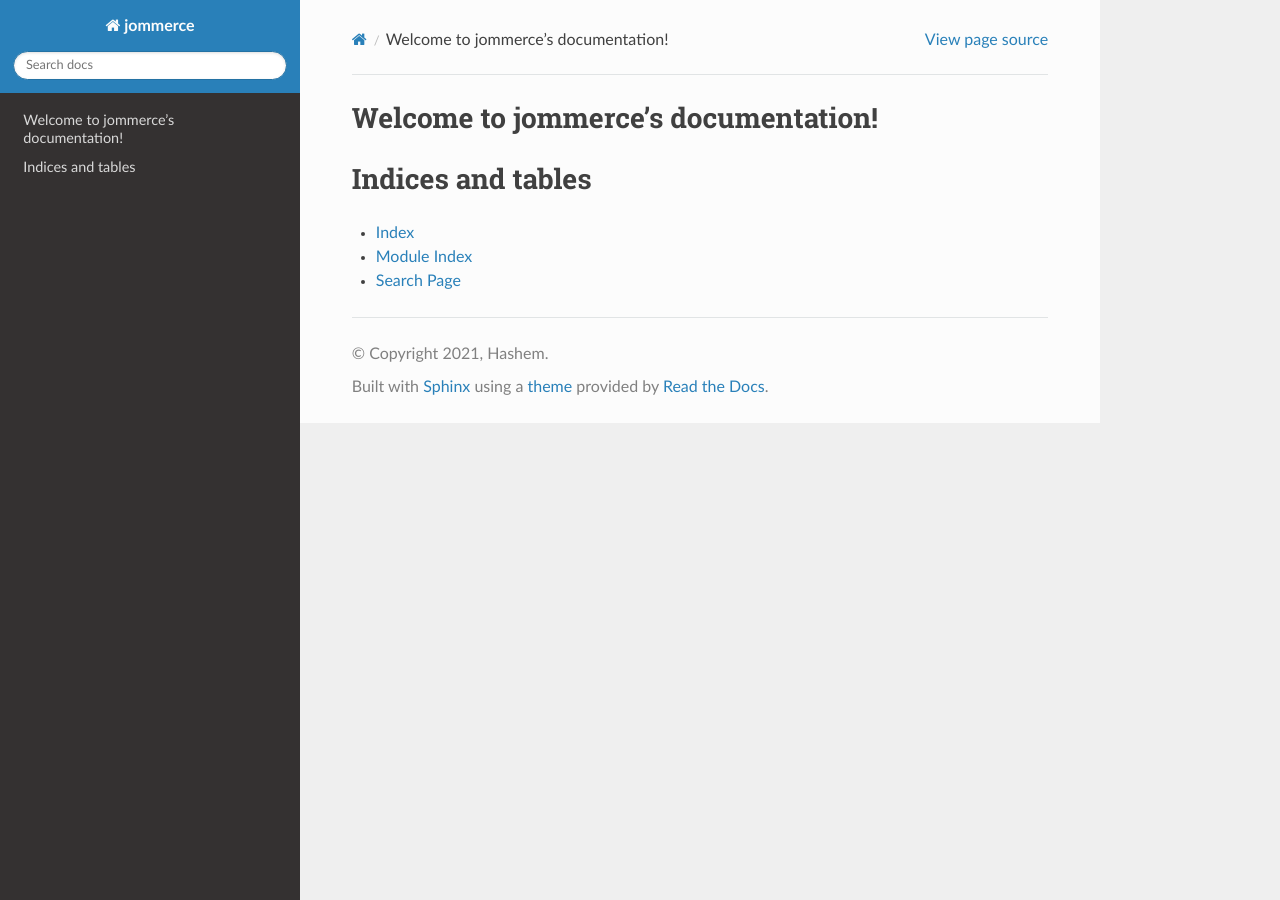
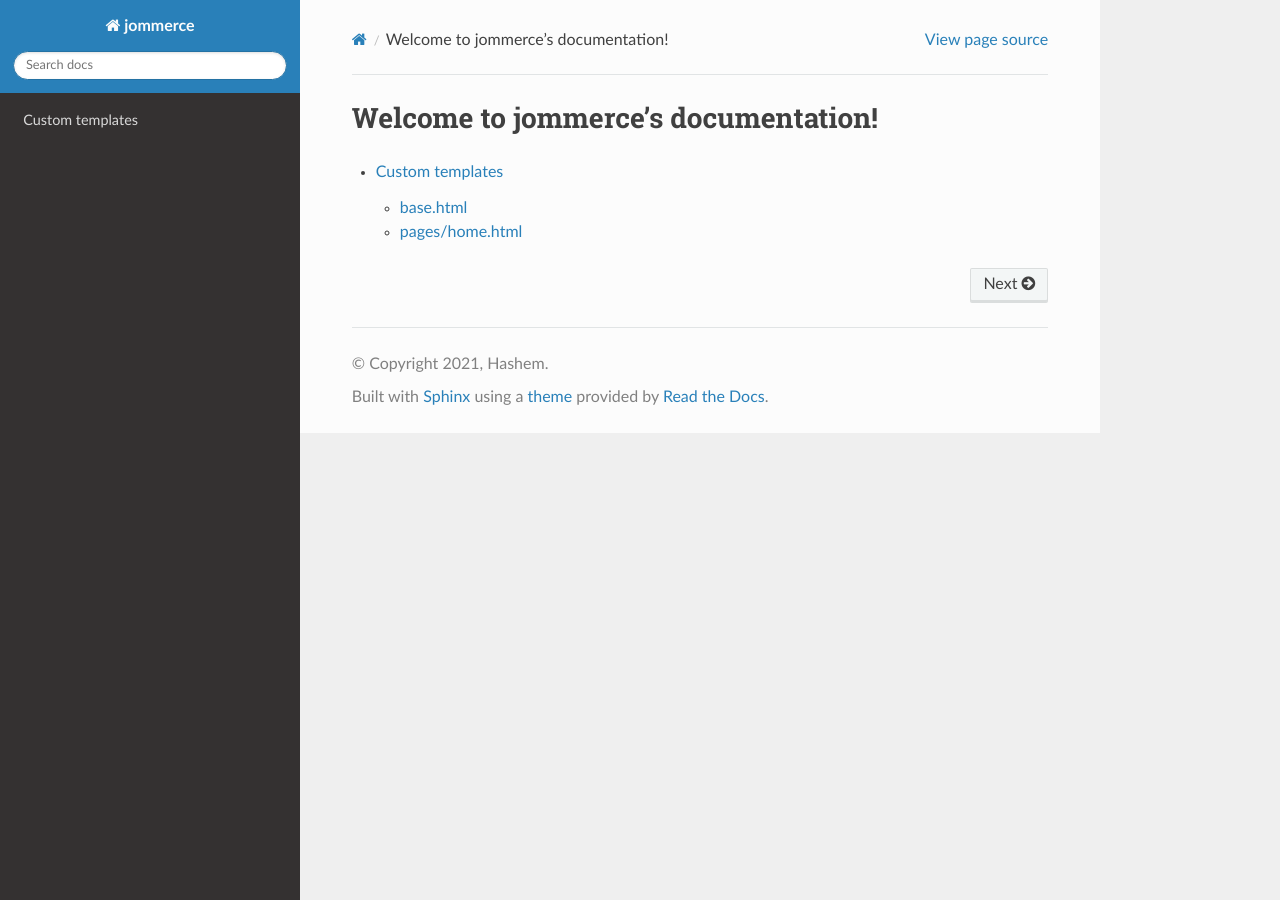
Before and after one commit to jommerce/jommerce, a Sphinx documentation site: the page built from docs/index.rst, in a window 1280 px wide. Built offline with Sphinx 7.4.7 and the Read the Docs theme 2.0.0, drawn with Linux system fonts in a browser that asks for light colours; some of the changed lines change nothing that is shown.

Commit message:
answer 'How to customize templates?'

```diff
--- /dev/null
+++ b/docs/custom_templates.rst
@@ -0,0 +1,40 @@
+================
+Custom templates
+================
+We have listed the path of html files here that you can customize by creating that file in that path,
+and we have explained to each one where it is used?
+
+.. |br| raw:: html
+
+    <br>
+
+base.html
+---------
+
+This is a **base** template and all other templates inherit from this file.
+In this template, code only once and use it everywhere. (**Don't repeat yourself**)
+
+If you want to extend our default base template,
+you can do this by adding this line of code to the base template::
+
+    {% extends 'jommerce/base.html' %}
+
+.. literalinclude:: ../jommerce/templates/jommerce/base.html
+    :language: html
+    :linenos:
+    :caption: jommerce/base.html
+
+What are each of these blocks used for?                                         |br|
+``{% block head_extra %}``  To add code to the head section ``{% endblock %}``  |br|
+``{% block body_extra %}``  To add code to the body section ``{% endblock %}``  |br|
+``{% block body_class %}``  To add classes to the body tag ``{% endblock %}``   |br|
+``{% block css %}``  To add external css links or style tags ``{% endblock %}`` |br|
+``{% block js %}``  To add external js links or script tags ``{% endblock %}``  |br|
+``{% block content %}``  content section ``{% endblock %}``                     |br|
+``{% block header %}``  header section ``{% endblock %}``                       |br|
+``{% block footer %}``  footer section ``{% endblock %}``                       |br|
+
+
+pages/home.html
+---------------
+This is a template for **home page**.
--- a/docs/index.rst
+++ b/docs/index.rst
@@ -8,13 +8,5 @@
 
 .. toctree::
    :maxdepth: 2
-   :caption: Contents:
 
-
-
-Indices and tables
-==================
-
-* :ref:`genindex`
-* :ref:`modindex`
-* :ref:`search`
+   custom_templates
```
